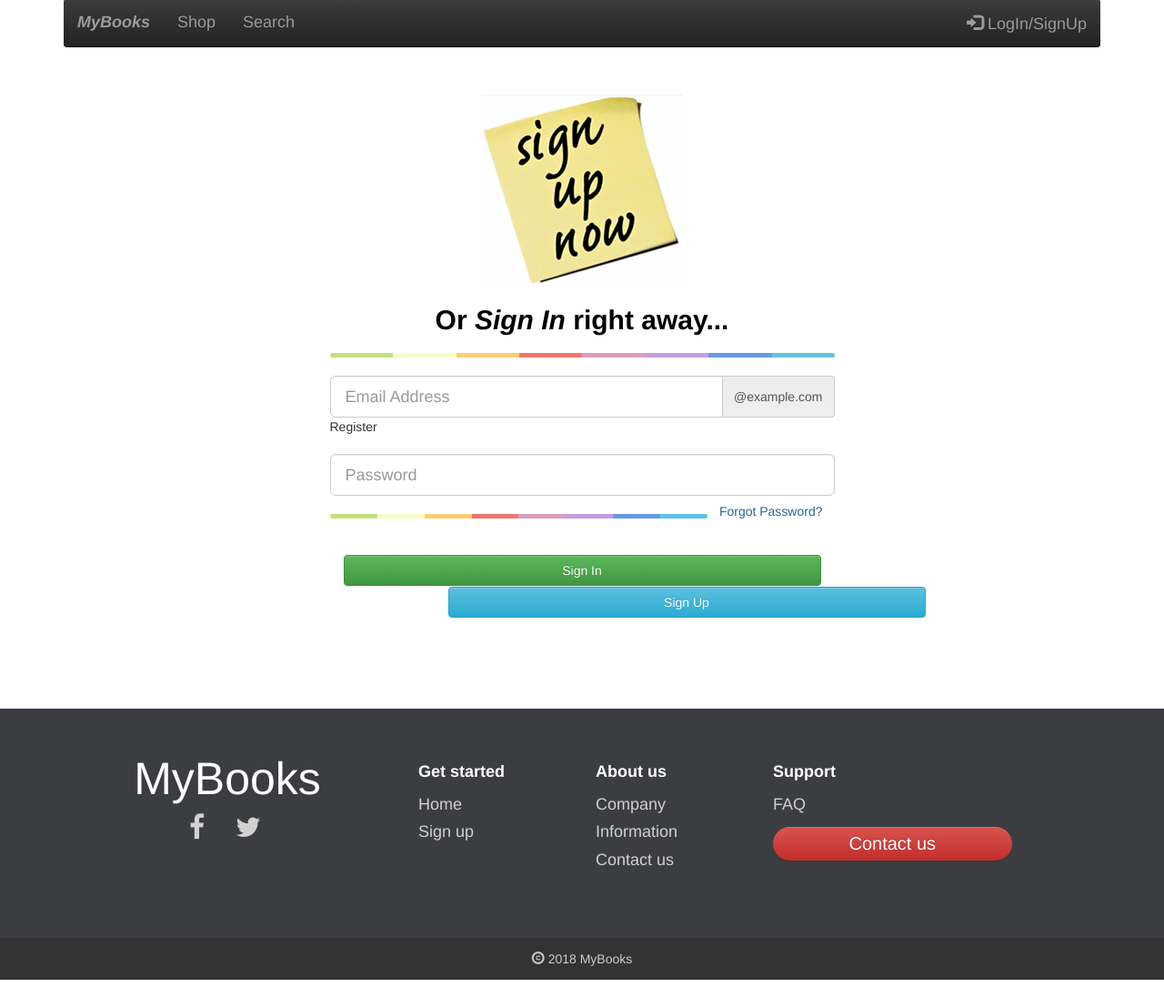
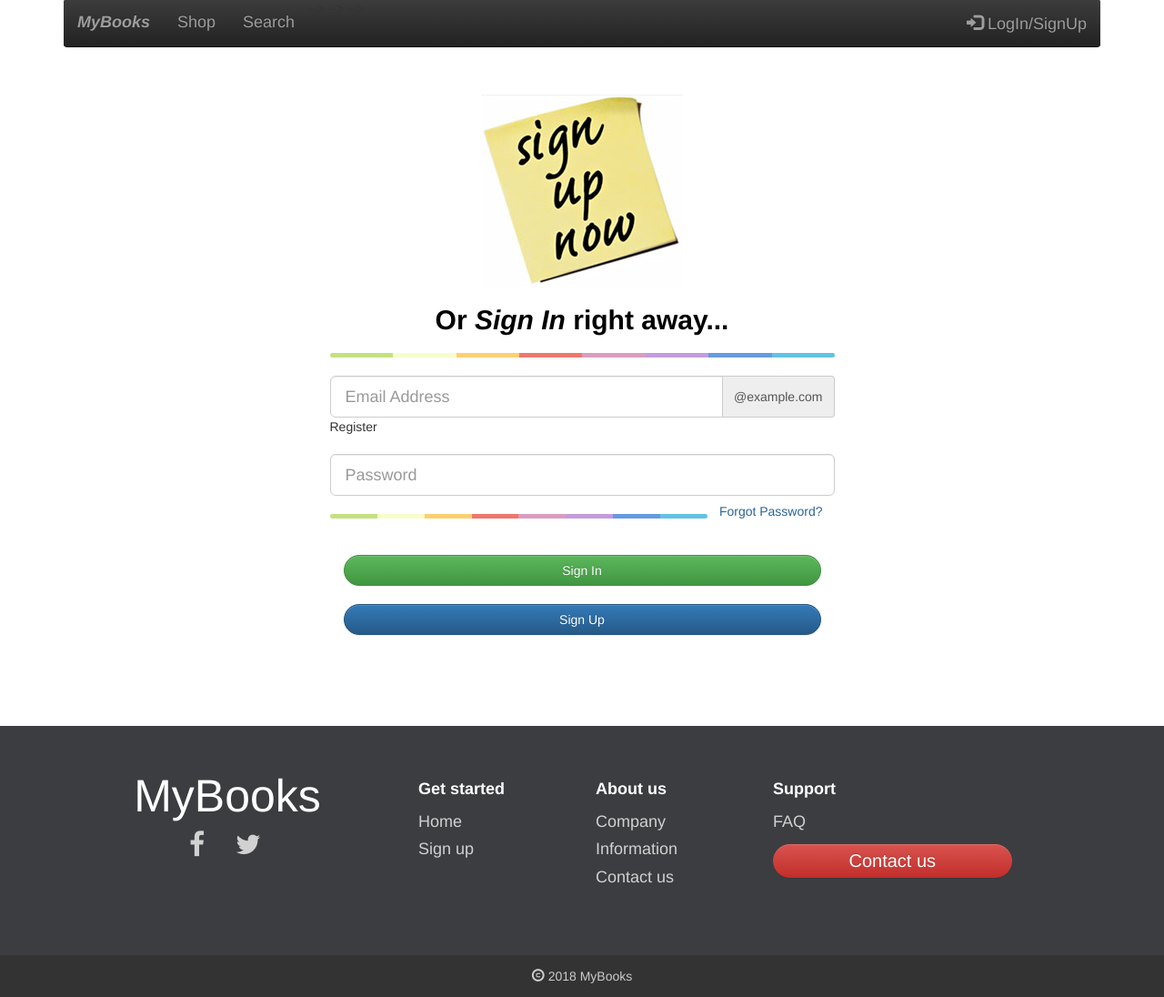
Before and after one commit to mihai004/CSP, a PHP site: page /logIn.php in a window 1280 px wide. Shown: the part 26-1122 px from the top of the page at 91% size. Run offline with PHP 8.4, Linux system fonts and the light colour scheme; some libraries are stand-ins or nearby versions.

Commit message:
Search Page value printed

```diff
--- a/Views/account.phtml
+++ b/Views/account.phtml
@@ -1,7 +1,7 @@
 <?php
 require_once('template/header.phtml'); ?>
 <div class="container">
-    <div class="row" style="margin-top:50px; margin-bottom: 100px;">
+    <div class="row" id="accountPage">
         <div class="col-xs-12 col-sm-8 col-md-6 col-sm-offset-2 col-md-offset-3">
 
             <form role="form" method="post" action="../logIn.php">
@@ -61,9 +61,9 @@ require_once('template/header.phtml'); ?>
                     </div>
                 </div>
             </form>
-
+            </br>
             <div align="center" class="col-xs-12 col-sm-12 col-md-12" id="register">
-                <button type="button" class="btn btn-info btn-block" data-toggle="modal" data-target="#register-modal">Sign Up</button>
+                <button type="button" class="btn btn-primary btn-block" data-toggle="modal" data-target="#register-modal">Sign Up</button>
             </div>
                 <div id="register-modal" class="modal fade" role="dialog">
                     <div class="modal-dialog">
--- a/Views/template/header.phtml
+++ b/Views/template/header.phtml
@@ -40,7 +40,7 @@
         <div id="myNavbar" class="collapse navbar-collapse">
             <ul class="nav navbar-nav">
                 <li><a href="../../shopList.php">Shop</a></li>
-                <li><a href="#searches">Search</a></li>
+                <li><a href="#searching">Search</a></li>
 <!--                <li><a href="../../logOut.php"></a></li>-->
             </ul>
 
@@ -74,11 +74,11 @@
                 }
                 ?>
             </ul>
-            <div id="searches">
-                <button type="button" class="close">×</button>
-                <form>
-                    <input type="search" value="" placeholder="start typing..." />
-                    <button type="submit" class="btn btn-primary">Search</button>
+            <div id="searching">
+                <button type="button" class="close"><span class="glyphicon glyphicon-home"></button>
+                <form id="form">
+                    <input type="search" id="myText" placeholder="start typing..." />
+                    <button type="submit" onclick="" class="btn btn-primary">Search</button>
                 </form>
             </div>
          </div>
--- a/css/my-style.css
+++ b/css/my-style.css
@@ -14,13 +14,15 @@ html {
     box-sizing: border-box;
 }
 
-#register {
-    margin-left: 115px;
+#accountPage {
+    margin-top:50px;
+    margin-bottom: 100px;
 }
 
 #marketing {
     height: 470px;
 }
+
 
 .navbar-wrapper {
     position: absolute;
@@ -136,6 +138,20 @@ html {
     line-height: 25px;
 }
 
+#sortBut{
+    border-radius: 20px;
+}
+
+.btn.btn-danger, .btn.btn-success, .btn.btn-primary, .close {
+    border-radius: 20px;
+}
+
+.btn.btn-info{
+    width: 25%;
+    height: 35%;
+    font-size: 20px;
+    border-radius: 20px;
+}
 
 /*.footer {*/
 
@@ -202,7 +218,7 @@ html {
 
 /* search whole page */
 
-#searches {
+#searching {
     position: fixed;
     top: 0px;
     left: 0px;
@@ -225,7 +241,7 @@ html {
     opacity: 0;
 }
 
-#searches.open {
+#searching.open {
     -webkit-transform: translate(0px, 0px) scale(1, 1);
     -moz-transform: translate(0px, 0px) scale(1, 1);
     -o-transform: translate(0px, 0px) scale(1, 1);
@@ -234,7 +250,7 @@ html {
     opacity: 1;
 }
 
-#searches input[type="search"] {
+#searching input[type="search"] {
     position: absolute;
     top: 50%;
     width: 100%;
@@ -250,7 +266,7 @@ html {
     padding-right: 30px;
     outline: none;
 }
-#searches .btn {
+#searching .btn {
     position: absolute;
     font-size: 125%;
     top: 50%;
@@ -260,7 +276,7 @@ html {
     margin-top: 25px;
 
 }
-#searches .close {
+#searching .close {
     position: fixed;
     top: 15px;
     right: 15px;
--- a/js/js.js
+++ b/js/js.js
@@ -104,22 +104,24 @@ $(document).ready(function(){
     });
 
     $(function () {
-        $('a[href="#searches"]').on('click', function(event) {
-            event.preventDefault();
-            $('#searches').addClass('open');
-            $('#searches > form > input[type="searches"]').focus();
+        $('a[href="#searching"]').on('click', function(event) {
+
+            //event.preventDefault();
+            $('#searching').addClass('open');
+            $('#searching > form > input[type="searches"]').focus();
         });
 
-        $('#searches, #searches button.close').on('click keyup', function(event) {
+        $('#searching, #searching button.close').on('click keyup', function(event) {
             if (event.target == this || event.target.className == 'close' || event.keyCode == 27) {
                 $(this).removeClass('open');
             }
         });
 
-
         //Do not include! This prevents the form from submitting for DEMO purposes only!
-        $('form').submit(function(event) {
-            event.preventDefault();
+        $('#form').submit(function(event) {
+            var searchingFor = $("#myText" ).val();
+            alert(searchingFor);
+            event.preventDefauacehollt();
             return false;
         })
     });
```
